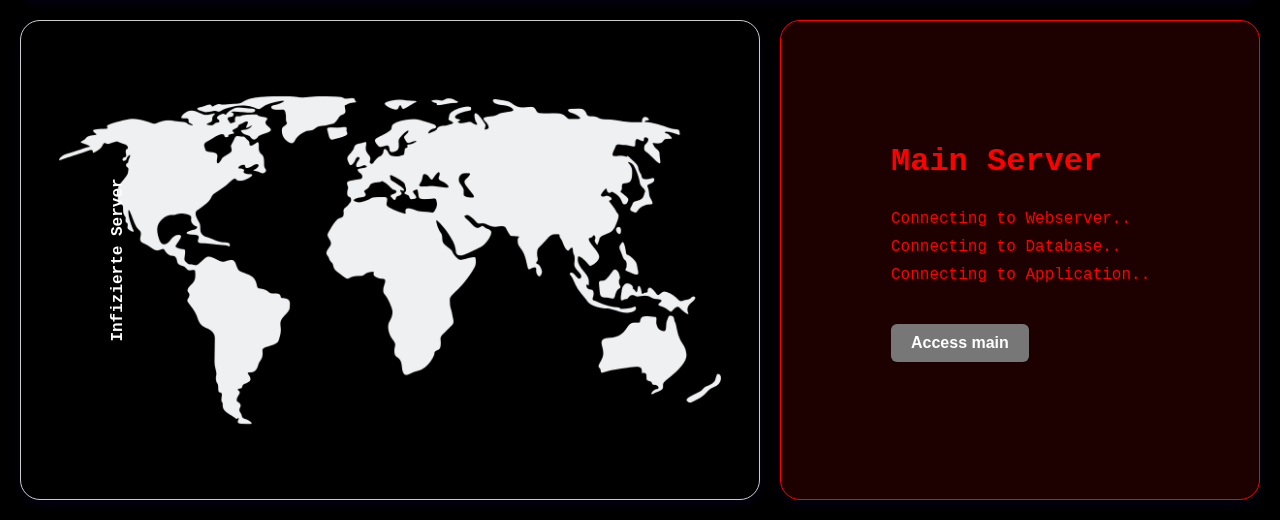
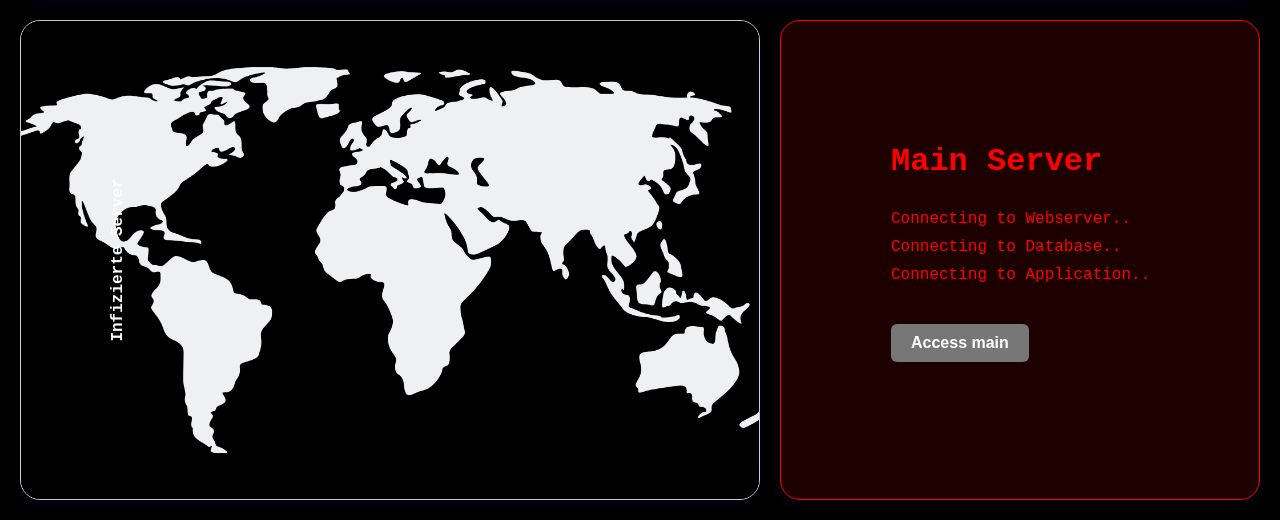
Before and after one commit to NeonEnigma/virus-control, a plain HTML site: page dashboard.html in a window 1280 px wide. Shown: the part 669-1189 px from the top of the page. Drawn offline with Linux system fonts and the light colour scheme.

Commit message:
Update dashboard.html

```diff
--- a/dashboard.html
+++ b/dashboard.html
@@ -401,7 +401,7 @@
         <!-- Infizierte Server -->
         <div class="box servers-box black-box">
           <span class="label-vertical">Infizierte Server</span>
-          <img src="image.png" height="85%">
+          <img src="image.png" height="100%">
         </div>
 
         <!-- Virus-Control -->
```
